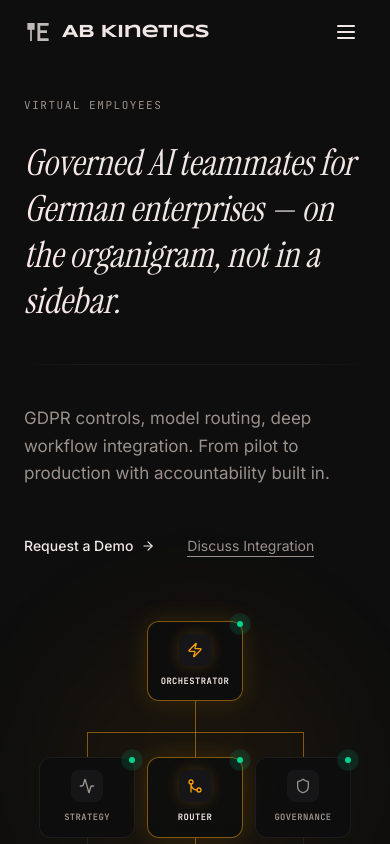
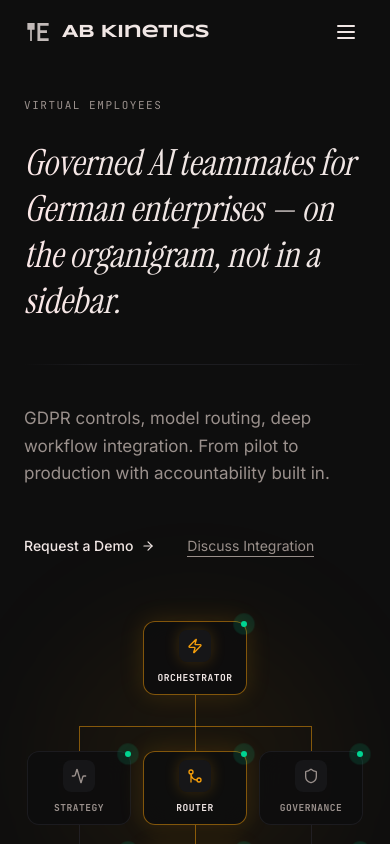
Before and after one commit to Abhi-manyu-k/ab-k-web, a Next.js app: page / in a window 390 px wide. Shown: the top 844 px of the page. Built offline with nearby package versions, Linux system fonts and the light colour scheme.

Commit message:
fix: adjust mobile node width to prevent text clipping

```diff
--- a/components/ui/HeroOrgChart.tsx
+++ b/components/ui/HeroOrgChart.tsx
@@ -21,7 +21,7 @@ const Node = ({
     animate={{ opacity: 1, y: 0 }}
     transition={{ duration: 0.6, delay, ease: [0.16, 1, 0.3, 1] }}
     className={cn(
-      "relative flex w-24 sm:w-32 flex-col items-center gap-2 sm:gap-3 rounded-xl border bg-onyx/90 p-3 sm:p-4 backdrop-blur-md transition-colors",
+      "relative flex w-[104px] sm:w-32 flex-col items-center gap-2 sm:gap-3 rounded-xl border bg-onyx/90 p-2 sm:p-4 backdrop-blur-md transition-colors",
       glow
         ? "border-amber-action/50 shadow-[0_0_25px_rgba(245,158,11,0.15)]"
         : "border-slate-border/50",
@@ -43,7 +43,7 @@ const Node = ({
     </div>
     <span
       className={cn(
-        "text-center font-mono text-[0.55rem] sm:text-[0.6875rem] font-semibold tracking-wider",
+        "text-center font-mono text-[0.6rem] sm:text-[0.6875rem] font-semibold tracking-wider",
         glow ? "text-warm-white" : "text-text-muted",
       )}
     >
@@ -83,7 +83,7 @@ export function HeroOrgChart() {
             initial={{ scaleX: 0 }}
             animate={{ scaleX: 1 }}
             transition={{ duration: 0.6, delay: 0.9, ease: "easeInOut" }}
-            className="absolute bottom-0 h-px bg-amber-action/50 origin-center -left-[108px] -right-[108px] sm:-left-[152px] sm:-right-[152px]"
+            className="absolute bottom-0 h-px bg-amber-action/50 origin-center -left-[116px] -right-[116px] sm:-left-[152px] sm:-right-[152px]"
           />
         </motion.div>
 
```
